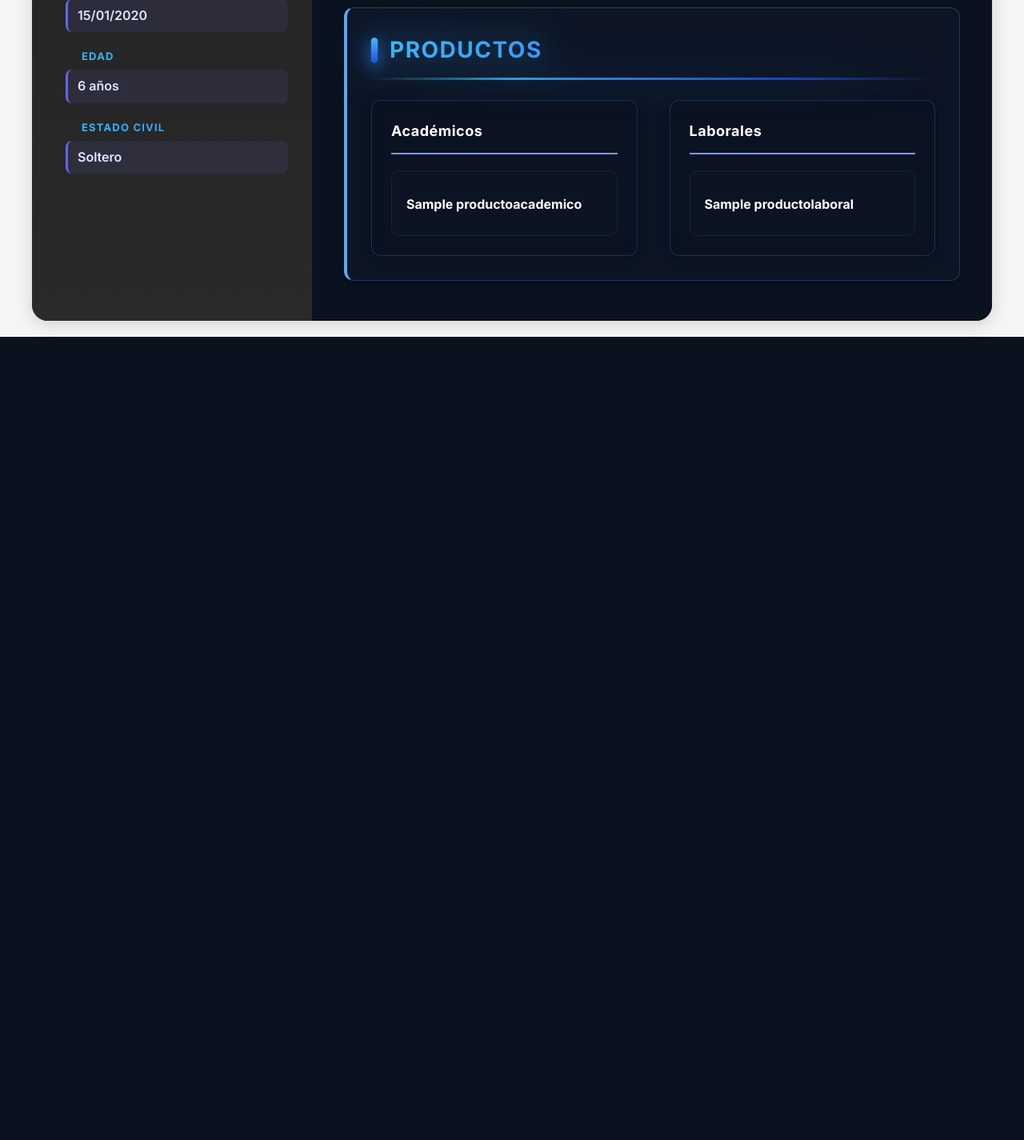
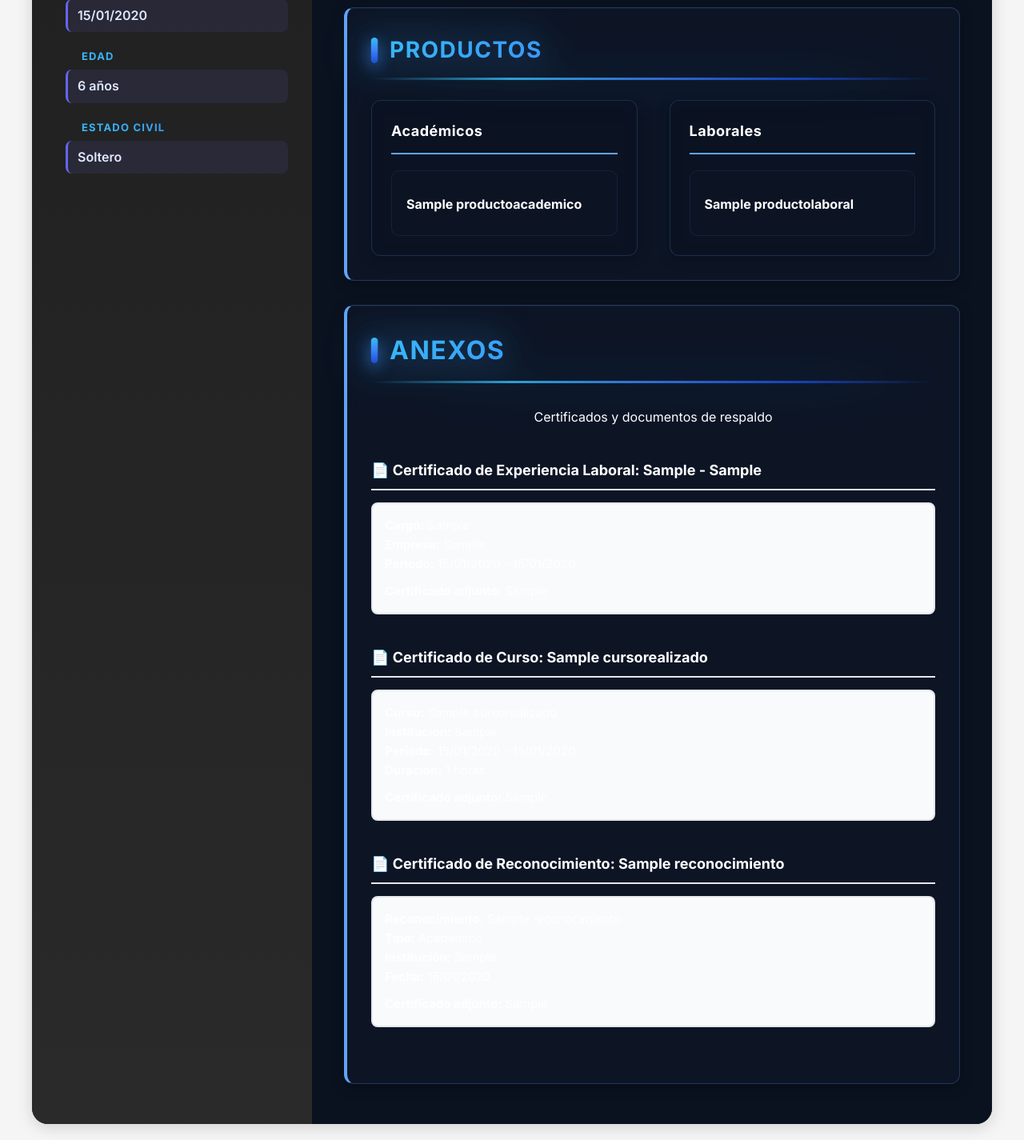
Before and after one commit to jhonp1246/proyecto-hoja-vida, a Django app: page /print-preview/ in a window 1280 px wide. Shown: the part 1403-2828 px from the top of the page at 80% size. Before the commit the page ends 1824 px from the top, so only its background shows below. Run offline with Django 5.2, Linux system fonts and the light colour scheme; tables that the repository leaves empty hold one stand-in row (values such as "Sample post").

Commit message:
Agregar visualización de archivos en productos y sección de anexos en PDF con certificados

```diff
--- a/cv/templates/cv/print_preview.html
+++ b/cv/templates/cv/print_preview.html
@@ -161,6 +161,68 @@
         </div>
       </section>
       {% endif %}
+
+      <!-- ANEXOS: Certificados -->
+      <section class="content-section" id="seccion-anexos" style="page-break-before: always;">
+        <h2 class="content-title" style="text-align: center; margin-bottom: 30px; font-size: 32px; color: #2d2d2d;">ANEXOS</h2>
+        <p style="text-align: center; color: #666; margin-bottom: 40px; font-size: 16px;">Certificados y documentos de respaldo</p>
+
+        {% if experiencias %}
+          {% for exp in experiencias %}
+            {% if exp.certificado %}
+            <div style="margin-bottom: 40px; page-break-inside: avoid;">
+              <h3 style="color: #2d2d2d; font-size: 18px; margin-bottom: 15px; border-bottom: 2px solid #e5e7eb; padding-bottom: 8px;">
+                📄 Certificado de Experiencia Laboral: {{ exp.cargo }} - {{ exp.empresa }}
+              </h3>
+              <div style="border: 2px solid #e5e7eb; padding: 15px; border-radius: 8px; background: #f9fafb;">
+                <p><strong>Cargo:</strong> {{ exp.cargo }}</p>
+                <p><strong>Empresa:</strong> {{ exp.empresa }}</p>
+                <p><strong>Período:</strong> {{ exp.fecha_inicio|date:"d/m/Y" }} - {% if exp.fecha_fin %}{{ exp.fecha_fin|date:"d/m/Y" }}{% else %}Actualidad{% endif %}</p>
+                <p style="margin-top: 10px;"><strong>Certificado adjunto:</strong> {{ exp.certificado.name }}</p>
+              </div>
+            </div>
+            {% endif %}
+          {% endfor %}
+        {% endif %}
+
+        {% if cursos %}
+          {% for curso in cursos %}
+            {% if curso.certificado %}
+            <div style="margin-bottom: 40px; page-break-inside: avoid;">
+              <h3 style="color: #2d2d2d; font-size: 18px; margin-bottom: 15px; border-bottom: 2px solid #e5e7eb; padding-bottom: 8px;">
+                📄 Certificado de Curso: {{ curso.nombre_curso }}
+              </h3>
+              <div style="border: 2px solid #e5e7eb; padding: 15px; border-radius: 8px; background: #f9fafb;">
+                <p><strong>Curso:</strong> {{ curso.nombre_curso }}</p>
+                <p><strong>Institución:</strong> {{ curso.institucion }}</p>
+                <p><strong>Período:</strong> {{ curso.fecha_inicio|date:"d/m/Y" }} - {{ curso.fecha_fin|date:"d/m/Y" }}</p>
+                {% if curso.duracion_horas %}<p><strong>Duración:</strong> {{ curso.duracion_horas }} horas</p>{% endif %}
+                <p style="margin-top: 10px;"><strong>Certificado adjunto:</strong> {{ curso.certificado.name }}</p>
+              </div>
+            </div>
+            {% endif %}
+          {% endfor %}
+        {% endif %}
+
+        {% if reconocimientos %}
+          {% for rec in reconocimientos %}
+            {% if rec.certificado %}
+            <div style="margin-bottom: 40px; page-break-inside: avoid;">
+              <h3 style="color: #2d2d2d; font-size: 18px; margin-bottom: 15px; border-bottom: 2px solid #e5e7eb; padding-bottom: 8px;">
+                📄 Certificado de Reconocimiento: {{ rec.titulo }}
+              </h3>
+              <div style="border: 2px solid #e5e7eb; padding: 15px; border-radius: 8px; background: #f9fafb;">
+                <p><strong>Reconocimiento:</strong> {{ rec.titulo }}</p>
+                <p><strong>Tipo:</strong> {{ rec.get_tipo_reconocimiento_display }}</p>
+                <p><strong>Institución:</strong> {{ rec.institucion }}</p>
+                <p><strong>Fecha:</strong> {{ rec.fecha|date:"d/m/Y" }}</p>
+                <p style="margin-top: 10px;"><strong>Certificado adjunto:</strong> {{ rec.certificado.name }}</p>
+              </div>
+            </div>
+            {% endif %}
+          {% endfor %}
+        {% endif %}
+      </section>
     </main>
   </div>
 
@@ -188,6 +250,13 @@
         const el = cv.querySelector(`[data-section="${sec}"]`);
         if (el) el.style.display = secciones[sec] ? 'block' : 'none';
       });
+
+      // Mostrar/ocultar sección de anexos basado en las secciones seleccionadas
+      const anexos = document.getElementById('seccion-anexos');
+      const haySeccionesConCertificados = secciones.experiencia || secciones.cursos || secciones.reconocimientos;
+      if (anexos) {
+        anexos.style.display = haySeccionesConCertificados ? 'block' : 'none';
+      }
     }
   </script>
 
```
Also changed, not shown: cv/templates/cv/index.html (+10 -0 lines).
